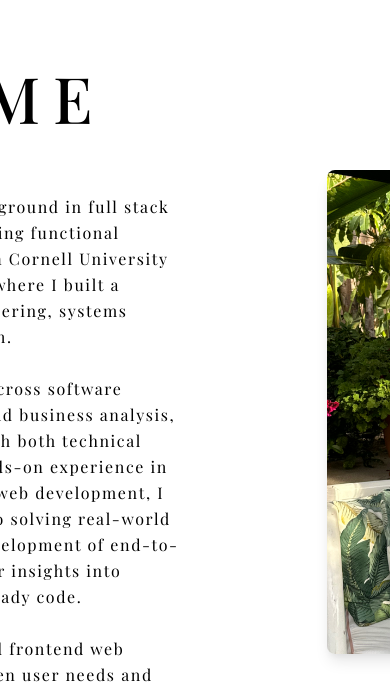
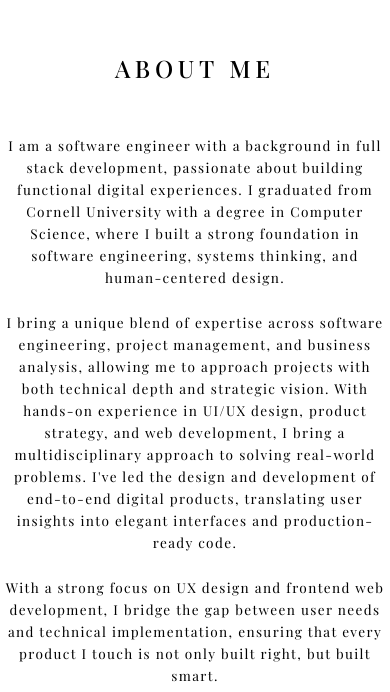
Before and after one commit to cl868/portfolio, a React (Vite) app: page / in a window 390 px wide. Shown: the part 890-1582 px from the top of the page. Built offline with nearby package versions, Linux system fonts and the light colour scheme.

Commit message:
Push latest changes

```diff
--- a/src/components/Navbar.jsx
+++ b/src/components/Navbar.jsx
@@ -100,11 +100,11 @@ export const Navbar = ({ menuOpen, setMenuOpen }) => {
                         RESUME
                     </a>
                     <div className="social-links">
-                        <a href="https://instagram.com" className="social-icon" target="_blank" rel="noopener noreferrer">
-                            <img src="/instagram.svg" alt="Instagram" />
+                        <a href="https://github.com/cl868" className="social-icon" target="_blank" rel="noopener noreferrer">
+                            <img src="/github.svg" alt="Github" />
                         </a>
-                        <a href="https://twitter.com" className="social-icon" target="_blank" rel="noopener noreferrer">
-                            <img src="/twitter.svg" alt="Twitter" />
+                        <a href="https://linkedin.com/in/changhee-chelci-lee" className="social-icon" target="_blank" rel="noopener noreferrer">
+                            <img src="/linkedin.svg" alt="Linkedin" />
                         </a>
                     </div>
                 </div>
--- a/src/components/sections/About.css
+++ b/src/components/sections/About.css
@@ -142,6 +142,59 @@
     margin-left: 2.2rem;
 }
 
+@media (max-width: 1024px) {
+    .about-section {
+        padding-left: 0;
+    }
+    .about-content {
+        flex-direction: column;
+        gap: 2rem;
+        margin-left: 0;
+        max-width: 100vw;
+    }
+    .about-text-container {
+        width: 100%;
+        margin: 0 auto;
+    }
+    .about-heading {
+        font-size: 2.5rem;
+        margin-left: 0;
+        text-align: center;
+    }
+    .about-paragraph {
+        width: 90vw;
+        margin-left: 0;
+        text-align: center;
+        font-size: 0.95rem;
+    }
+    .about-image-container {
+        width: 100%;
+        margin-left: 0;
+        margin-top: 0;
+        justify-content: center;
+    }
+    .about-image {
+        max-width: 300px;
+        margin: 0 auto;
+    }
+    .skills-section {
+        margin-left: 0;
+    }
+}
+
+@media (max-width: 600px) {
+    .about-heading {
+        font-size: 1.5rem;
+    }
+    .about-paragraph {
+        font-size: 0.85rem;
+        width: 98vw;
+    }
+    .about-image {
+        max-width: 180px;
+    }
+}
+
 @media (max-width: 768px) {
     .skills-grid {
         grid-template-columns: 1fr;
```
Also changed, not shown: 8 other files (tests, documents, lock files or other folders).
